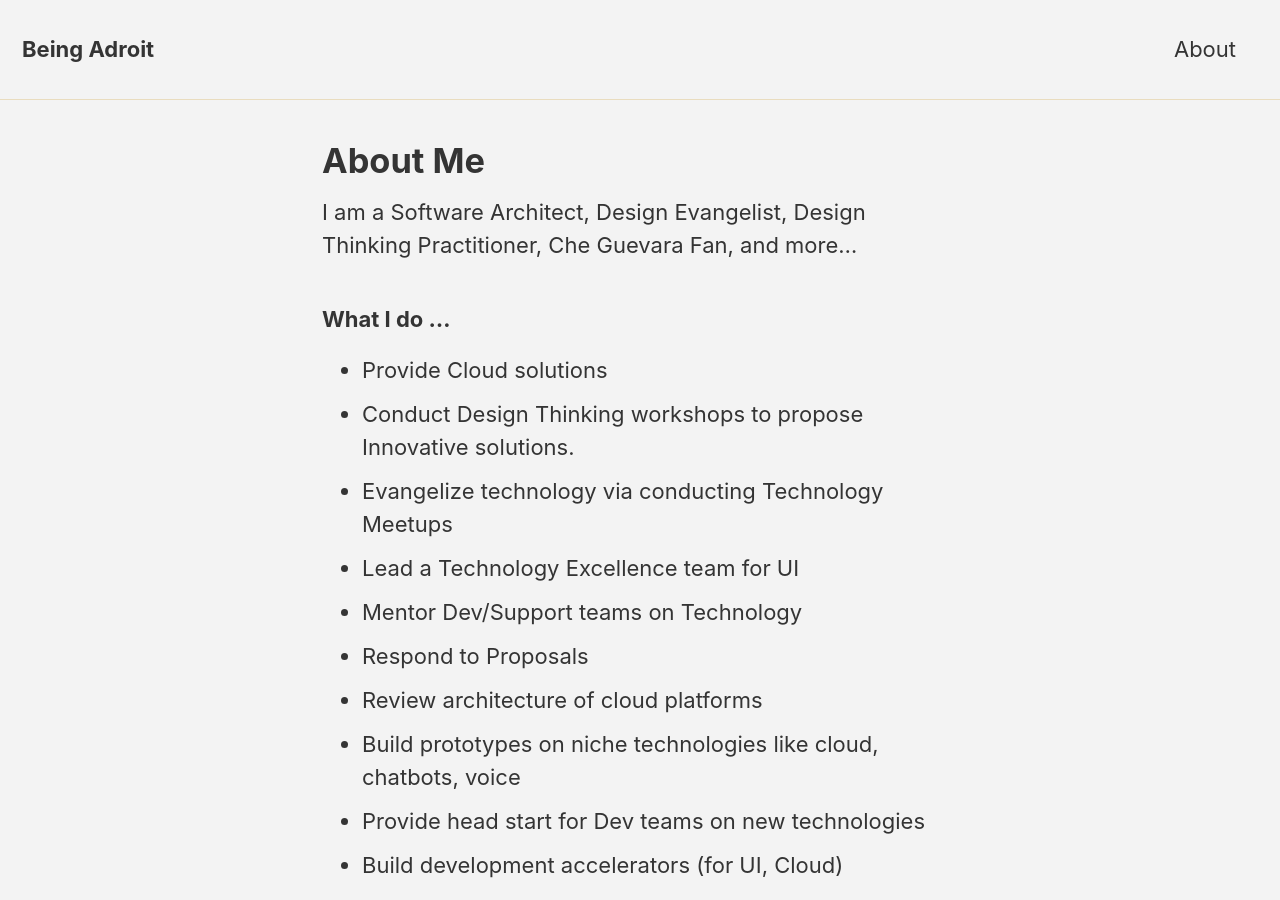
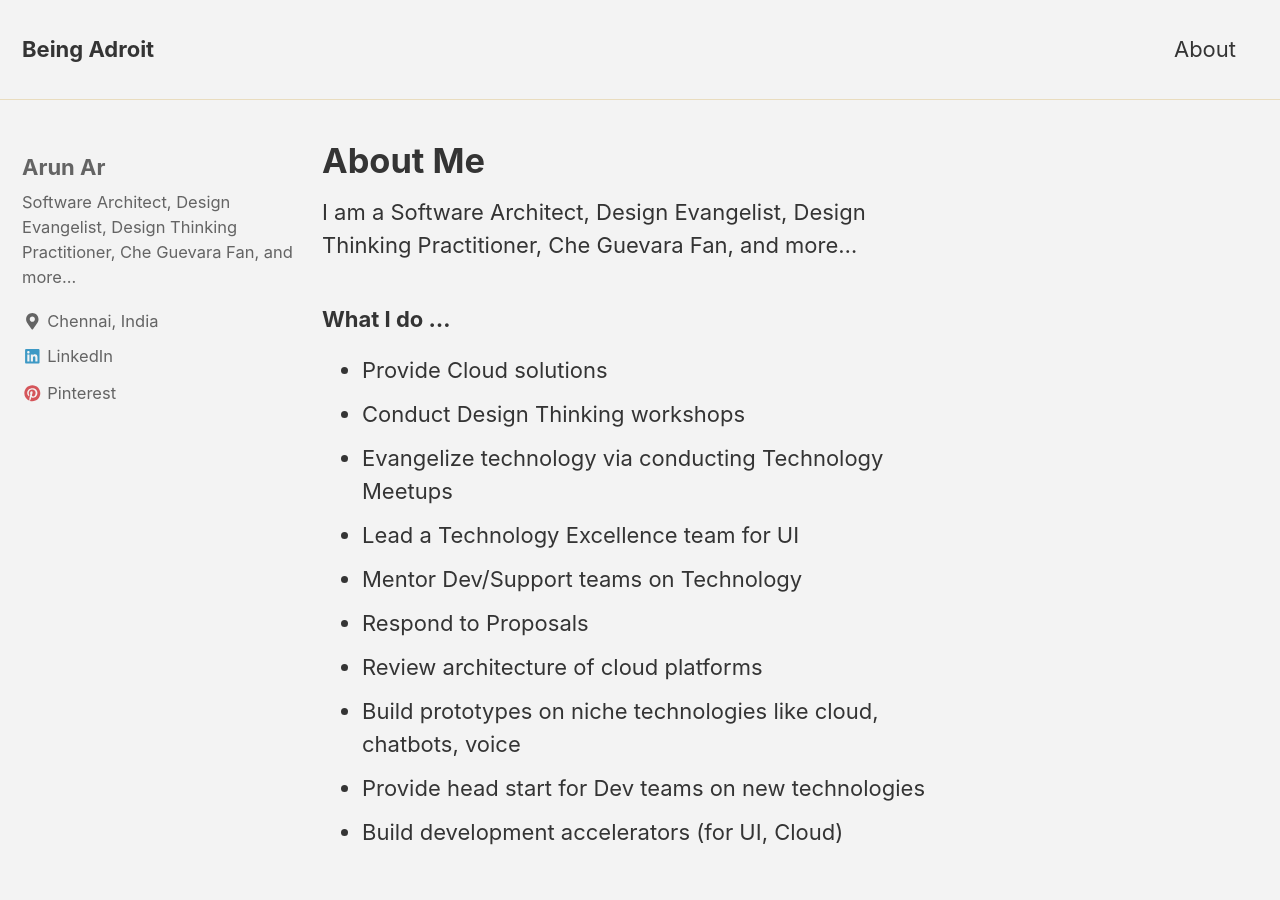
Before and after one commit to arun-ar/arun-ar.github.io, a Jekyll site: the page built from about.md, in a window 1280 px wide and 900 px high. Built offline with Jekyll 4.4.1, drawn with Linux system fonts in a browser that asks for light colours; nearby versions of some CDN libraries.

Commit message:
added author profile to about page

```diff
--- a/about.md
+++ b/about.md
@@ -10,7 +11,7 @@ I am a Software Architect, Design Evangelist, Design Thinking Practitioner, Che
 ### What I do ...
 
 - Provide Cloud solutions
-- Conduct Design Thinking workshops to propose Innovative solutions.
+- Conduct Design Thinking workshops
 - Evangelize technology via conducting Technology Meetups
 - Lead a Technology Excellence team for UI
 - Mentor Dev/Support teams on Technology
```
Also changed, not shown: other parts of about.md (+1 -0 lines).
